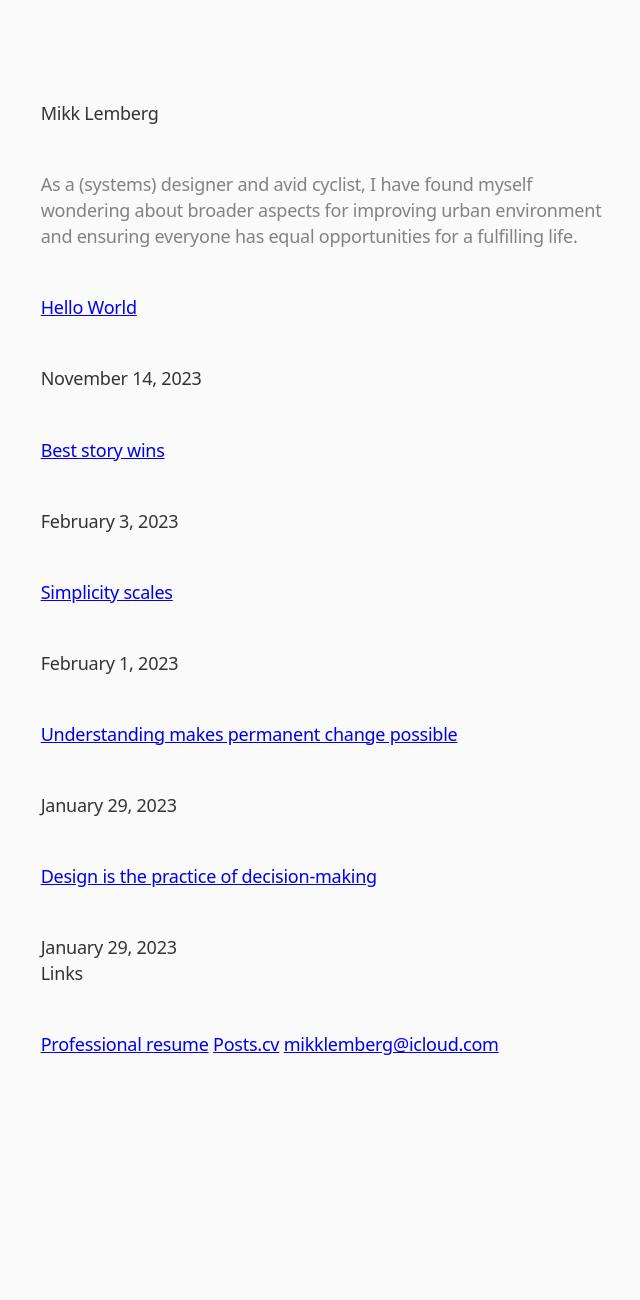
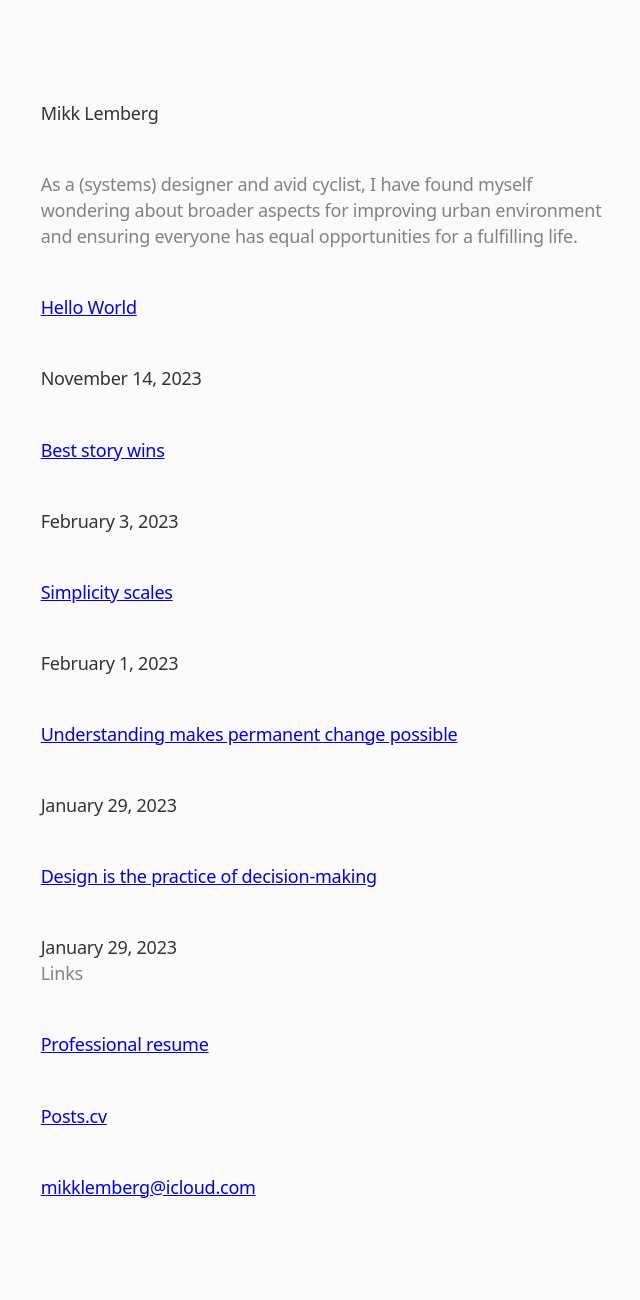
Before and after one commit to mikklemberg/My-personal-notes, a Jekyll site: the page built from README.md, in a window 1280 px wide. Shown: the whole page, without its empty margins (311-951 px from the left). Built offline with Jekyll 4.4.1, drawn with Linux system fonts in a browser that asks for light colours; our own code applies the rules of GitHub Pages for plain Markdown files; before the commit the page ends 1158 px from its top, so only the background shows below that.

Commit message:
Update default.html

```diff
--- a/_layouts/default.html
+++ b/_layouts/default.html
@@ -21,10 +21,10 @@
             {% endfor %}
         </section>
         <footer>
-            <p>Links</p>
-            <a href="https://mikklemberg.ee">Professional resume</a>
-            <a href="https://posts.cv/mikk">Posts.cv</a>
-            <a href="mailto:mikklemberg@icloud.com">mikklemberg@icloud.com</a>
+            <p style="opacity: 0.60">Links</p>
+            <p><a href="https://mikklemberg.ee">Professional resume</a></p>
+            <p><a href="https://posts.cv/mikk">Posts.cv</a></p>
+            <p><a href="mailto:mikklemberg@icloud.com">mikklemberg@icloud.com</a></p>
         </footer>
     </div>
 </body>
```
